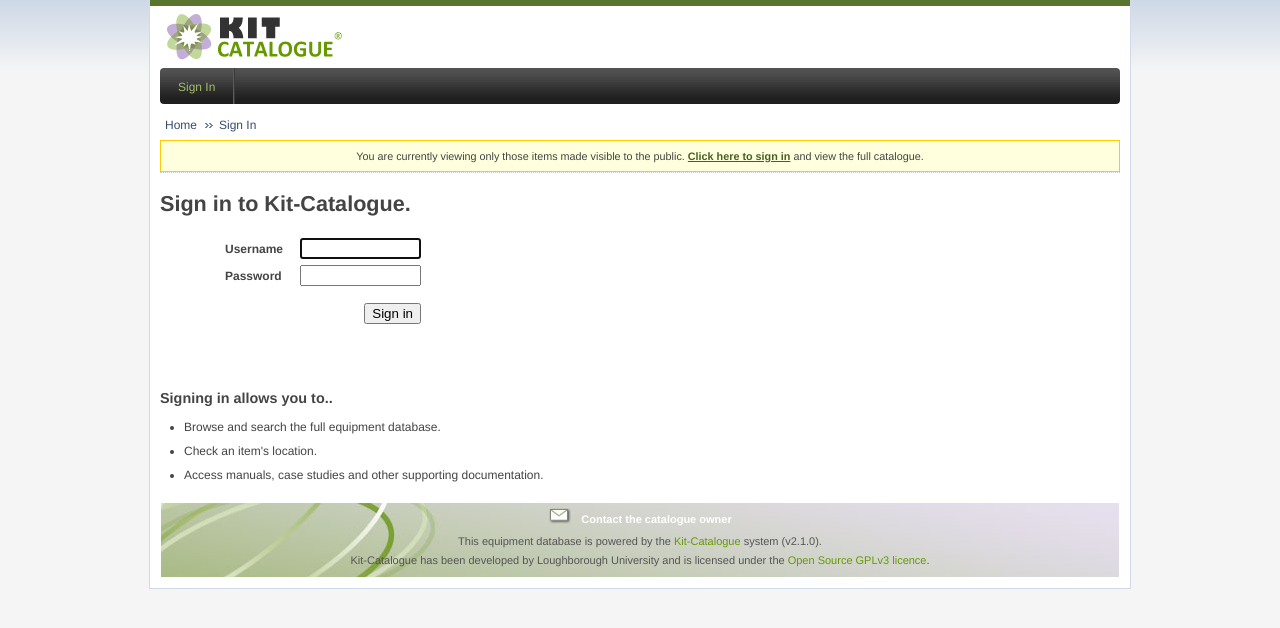
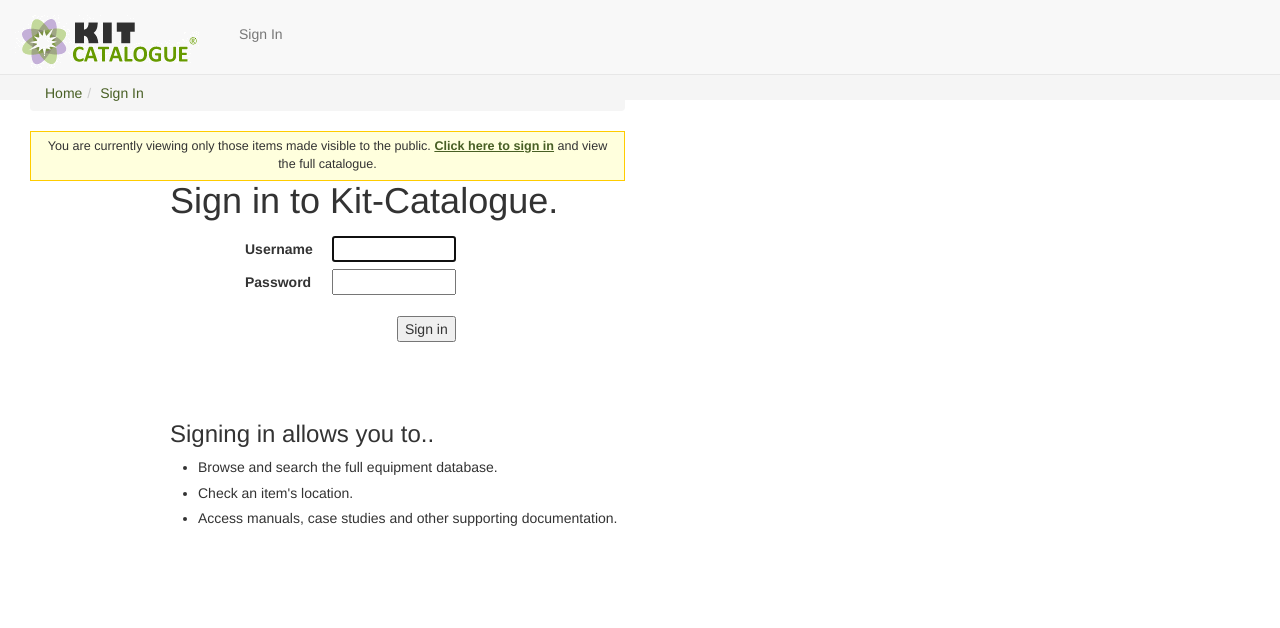
Before and after one commit to kitcatalogue/Kit-Catalogue, a PHP site: page / in a window 1280 px wide. Shown: the top 628 px of the page. Run offline with PHP 8.4, Linux system fonts and the light colour scheme; some libraries are stand-ins or nearby versions.

Commit message:
Added main bootstrap layout and implemented short_description: If the short description is not filled, KC creates one from first 245 characters of full description. implemented as procedures in `update` and `insert` functions in `models/itemstore.php`

```diff
--- a/app/layouts/kitcatalogue.phtml
+++ b/app/layouts/kitcatalogue.phtml
@@ -8,21 +8,73 @@ $user = $this->model('user');
 $lang = $this->model('lang');
 
 
-?><!DOCTYPE html PUBLIC "-//W3C//DTD XHTML 1.0 Transitional//EN"
-"http://www.w3.org/TR/xhtml1/DTD/xhtml1-transitional.dtd">
+?>
+<!DOCTYPE html>
 <html lang="en">
 <head>
-	<meta http-equiv="Content-Type" content="text/html; charset=UTF-8" />
+    <meta charset="utf-8">
+    <meta http-equiv="X-UA-Compatible" content="IE=edge">
+    <meta name="viewport" content="width=device-width, initial-scale=1">
 	<title><?php echo (!empty($this->_title)) ? "{$this->_title} : " : '' ; ?> <?php echo $this->model('app.title'); ?></title>
   <link href="<?php echo $www_root; ?>/css/style.css" media="all" rel="stylesheet" type="text/css" />
 	<link href="<?php echo $www_root; ?>/css/print.css" media="print" rel="stylesheet" type="text/css" />
+  <link href="<?php echo $www_root; ?>/css/bootstrap.min.css" media="all" rel="stylesheet" type="text/css" />
 	<?php
 	$this->renderStylesheets();
   $this->addGlobalJavascript();
   $this->renderJavascripts();
 
+
+
 	if ($this->model('layout.use_local_css')) {
 		?>
+
+   <style>
+   #headercontainer {min-height: 56px;}
+   @media (min-width: 970px) {
+    .container{
+        max-width: 970px;
+        margin: auto;
+    }
+}
+///////////////////////////pasted:
+
+/* Sticky footer styles
+-------------------------------------------------- */
+html {
+  position: relative;
+  min-height: 100%;
+}
+body {
+  /* Margin bottom by footer height */
+  margin-bottom: 60px;
+}
+.footer {
+  position: absolute !important;
+  bottom: 0 !important;
+  width: 100% !important;
+  /* Set the fixed height of the footer here */
+  height: 60px;
+  background-color: #f5f5f5;
+}
+code {
+  font-size: 80%;
+}
+
+.navbar-brand {
+  height: 60px;
+}
+
+.nav >li >a {
+  padding-top: 24px;
+  padding-bottom: 24px;
+}
+.navbar-toggle {
+  padding: 10px;
+  margin: 25px 15px 25px 0;
+}
+
+  </style>
 	<link href="<?php echo $www_root; ?>/local/css/local.css" media="all" rel="stylesheet" type="text/css" />
 		<?php
 	}
@@ -38,24 +90,22 @@ $lang = $this->model('lang');
 </head>
 <?php echo $this->getSection('layout.pre-body'); ?>
 <body>
-
-<div id="wrapper">
-
-	<div id="header">
-		<div class="header-wrapper">
-			<a class="logo" href="/"><img src="<?php echo $www_root; ?>/images/logo-kc.jpg" alt="Kit-Catalogue" /></a>
-
+<div class="wrapper">
+ <nav class="navbar navbar-default navbar-default-fixed navbar-static-top">
+     <div id="headercontainer" class="container-fluid">
+		     <div class="navbar-header navbar-left pull-left">
+         <a class="navbar-brand" href="/"><img src="<?php echo $www_root; ?>/images/logo-kc.png" alt="Kit-Catalogue" /></a>
          <?php
 			   $org_logo = $this->model()->get('org.logo');
 		    	$org_www = $this->model()->get('org.www');
 			if (!empty($org_logo)) {
 				if (!empty($org_www)) {
 					?>
-					<a class="institution" href="<?php echo $org_www; ?>"><img src="<?php echo $www_root; ?>/local/images/<?php echo $org_logo; ?>" alt="<?php echo $this->model('org.title'); ?>" /></a>
+					<a class="institution navbar-brand" href="<?php echo $org_www; ?>"><img src="<?php echo $www_root; ?>/local/images/<?php echo $org_logo; ?>" alt="<?php echo $this->model('org.title'); ?>" /></a>
 					<?php
 				} else {
 					?>
-					<span class="institution"><img src="<?php echo $www_root; ?>/local/images/<?php echo $org_logo; ?>" alt="<?php echo $this->model('org.title'); ?>" /></span>
+					<span class="institution navbar-brand"><img src="<?php echo $www_root; ?>/local/images/<?php echo $org_logo; ?>" alt="<?php echo $this->model('org.title'); ?>" /></span>
 					<?php
 				}
 			}
@@ -63,62 +113,30 @@ $lang = $this->model('lang');
 
 			$user = $this->model('user');
 			?>
-		</div>
+
+
+
          </div>
 
-
-	<?php
-	if (!$user->isAnonymous()) {
-		?>
-	<div id="userbar" class="cf">
-		<ul id="usernav">
-			<li><a href="<?php echo $www_root; ?>/signin/signout">sign out</a></li>
-			<?php
-			if ($this->model('user')->hasParam(KC__USER_HASITEMS)) {
-				?>
-				<li><a href="<?php echo $www_root; ?>/myprofile/items">my items</a></li>
-				<?php
-			}
-			if ($this->model('security')->checkAuth(KC__AUTH_CANADMIN)) {
-				?>
-				<li><a href="<?php echo $www_root; ?>/admin">administration</a></li>
-				<?php
-			} elseif ($this->model('security')->checkAuth(KC__AUTH_CANOUADMIN)) {
-				?>
-				<li><a href="<?php echo $www_root; ?>/ouadmin">administration</a></li>
-				<?php
-			}
-			?>
-			<li>Welcome <strong><?php
-				$name = $user->name;
-				if (empty($name)) {
-					$name = $user->email;
-				}
-				$this->out($name);
-			?></strong></li>
-		</ul>
-	</div>
-		<?php
-	}
-	?>
-
-	<div id="top">
-
-		<div id="nav" class="cf">
+          <div class="navbar-header navbar-right pull-right">
              <?php
 			if ( (!$user->isAnonymous()) || ($this->model('app.allow_anonymous')) ) {
 				?>
-				<div id="search-box">
+				<div id="search-box-past" class="navbar-form pull-right" role="search">
 					<form action="<?php echo $www_root; ?>/search/" method="get">
-					<input type="text" name="q" id="search" class="hint" value="Search..." onfocus="if (this.value=='Search...') { this.className = ''; this.value = ''; }" onblur="if (this.value == '') { this.className = 'hint'; this.value = 'Search...'; }" />
-					<input type="image" name="searchsubmit" id="search-image" src="<?php echo $www_root; ?>/images/bg-search.png" />
+					<input type="text" name="q" id="searchbox" class="form-control" placeholder="Search"/>
+					<button type="submit" class="btn btn-default navbar-btn">
+          <span class="glyphicon glyphicon-search"></span> Search
+        </button>
 					</form>
 				</div>
 				<?php
 			}
 			?>
 
-			<ul id="topnav" class="cf">
+          </div>
+         <div id="navbar-menu" class="collapse navbar-collapse" role="navigation">
+                <ul id="top-nav" class="nav navbar-nav">
 				<?php
 				$topnav = array (
 					'home'         => '/',
@@ -165,16 +183,32 @@ $lang = $this->model('lang');
 					<?php
 				}
 				?>
-				<li>
+				<!--<li> -->
 			</ul>
+
+
+         </div>     <!-- navbar collapse -->
+           <div class="navbar-menu pull-left">
+         <button type="button" class="navbar-toggle" data-toggle="collapse" data-target="#navbar-menu">
+        <span class="icon-bar"></span>
+        <span class="icon-bar"></span>
+        <span class="icon-bar"></span>
+      </button>
          </div>
+
+	   </div> <!-- Container fluid -->
+ </nav>
+  <div id="top-bar" class="container-fluid">
+  <div class="pull-left col-sm-6">
+
+
 
 		<?php
 		if ($this->hasBreadcrumbs()) {
 			?>
-			<ul id="breadcrumbs">
+			<ol class="breadcrumb">
 				<?php $this->renderBreadcrumbs();?>
-			</ul>
+			</ol>
 			<?php
 		}
 
@@ -189,7 +223,50 @@ $lang = $this->model('lang');
 		?>
 
 	</div>
+  <?php
+	if (!$user->isAnonymous()) {
+		?>
+	<div id="user-bar" class="pull-right col-xs-6">
+		<ul id="usernav">
+			<li><a href="<?php echo $www_root; ?>/signin/signout">sign out </a>
+      </li>
+			<?php
+			if ($this->model('user')->hasParam(KC__USER_HASITEMS)) {
+				?>
+				<li><a href="<?php echo $www_root; ?>/myprofile/items">my items</a></li>
+				<?php
+			}
+			if ($this->model('security')->checkAuth(KC__AUTH_CANADMIN)) {
+				?>
+				<li><a href="<?php echo $www_root; ?>/admin">administration</a></li>
+				<?php
+			} elseif ($this->model('security')->checkAuth(KC__AUTH_CANOUADMIN)) {
+				?>
+				<li><a href="<?php echo $www_root; ?>/ouadmin">administration</a></li>
+				<?php
+			}
+			?>
+			<li>Welcome <strong><?php
+				$name = $user->name;
+				if (empty($name)) {
+					$name = $user->email;
+				}
+				$this->out($name);
+			?></strong></li>
+		</ul>
+	</div>
+		<?php
+	}
+	?>
+  </div>
 
+
+
+
+
+
+
+ <div class="container vertical-center" id="main">
 	<?php
 	$this->renderFeedback();
 
@@ -199,22 +276,13 @@ $lang = $this->model('lang');
 
 	$this->renderSection('layout.post-content');
 	?>
-	<div id="footer">
 
-		<?php $this->renderSection('layout.footer'); ?>
 
-		<p><a class="link" href="mailto:<?php $this->out($this->model('app.email')); ?>">Contact the catalogue owner</a></p>
 
-		<?php $this->renderView('snippets_licenceinfo', ''); ?>
-
-		<p>This equipment database is powered by the <a href="http://www.kit-catalogue.com/">Kit-Catalogue</a> system (v<?php $this->out($this->model('app.version')); ?>).<br />
-		Kit-Catalogue has been developed by Loughborough University and is licensed under the <a href="http://www.gnu.org/copyleft/gpl.html">Open Source GPLv3 licence</a>.</p>
+<?php $this->renderSection('layout.post-body'); ?>
     	</div>
       </div>
 
-<?php $this->renderSection('layout.post-body'); ?>
-
-<iframe src="<?php echo $www_root; ?>/keep_alive.php" height="1" width="1" style="display: none;">keep alive</iframe>
 
 </body>
 </html>
```
Also changed, not shown: app/models/itemstore.php (+10 -2 lines). Lines whose indentation alone changed are shown as unchanged.
